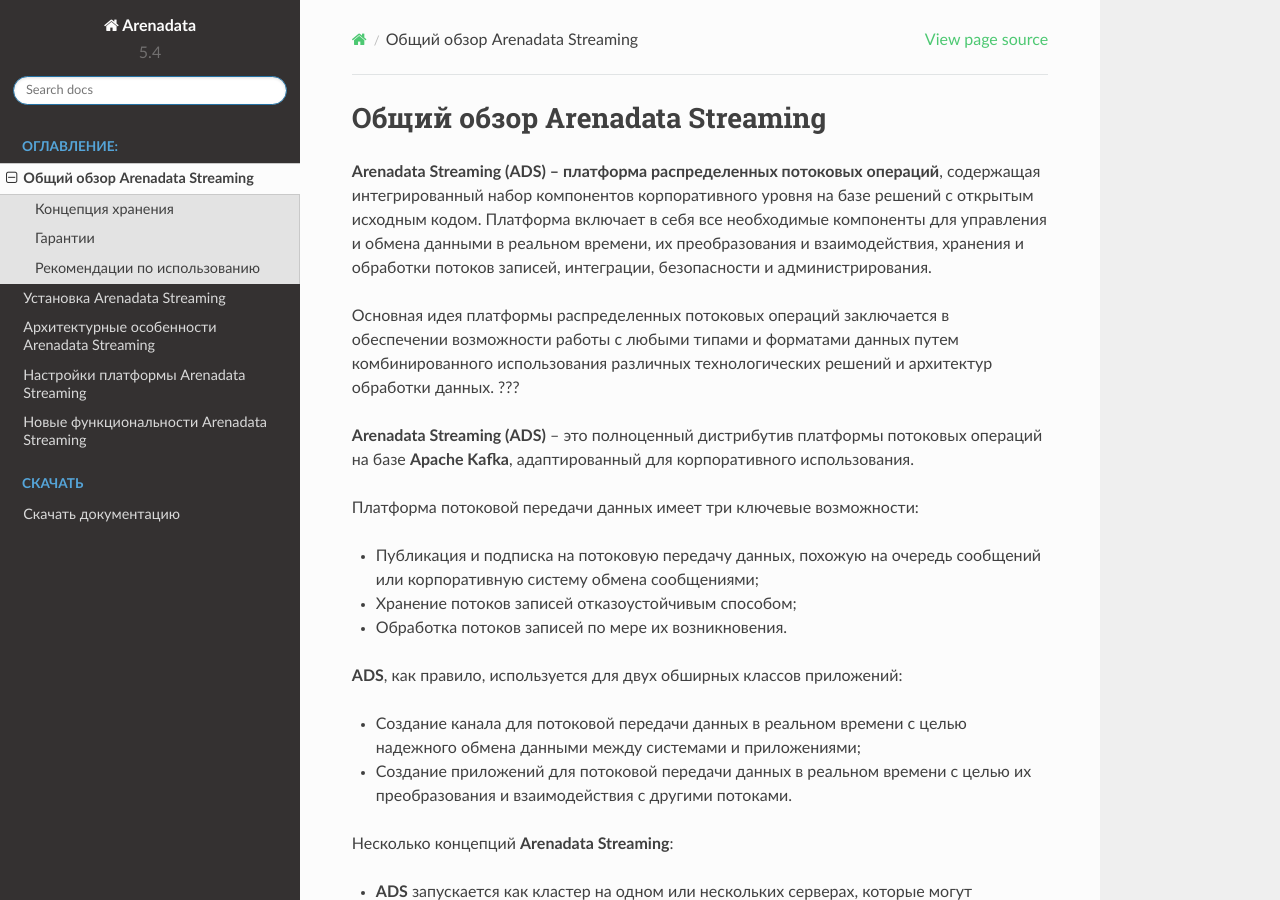
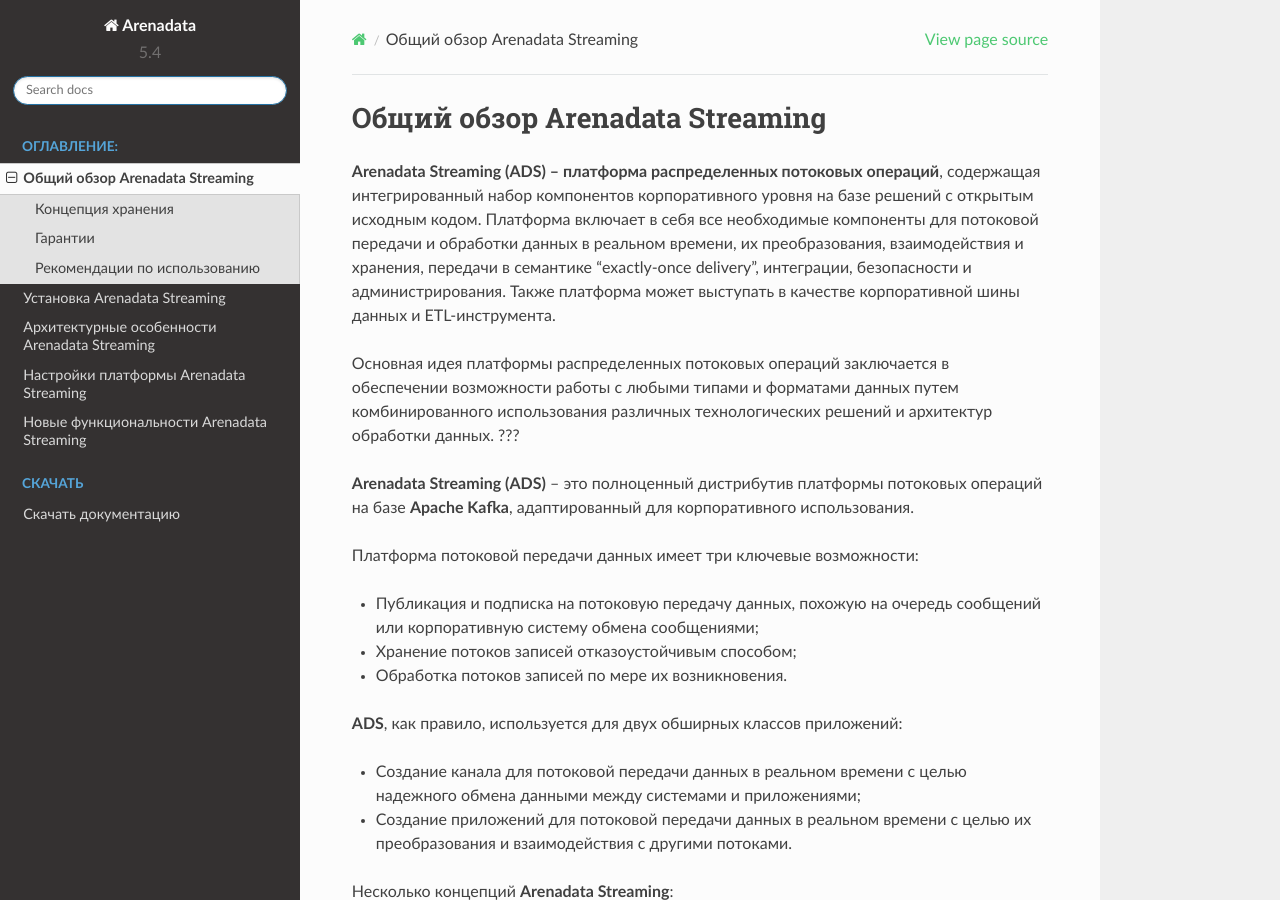
Before and after one commit to arenadata/docs_ads, a Sphinx documentation site: the page built from source/Intro/index.rst, in a window 1280 px wide and 900 px high. Built offline with Sphinx 7.4.7 and the Read the Docs theme 2.0.0, drawn with Linux system fonts in a browser that asks for light colours; pages that are not in the unit, such as notebooks, are missing from menus.

Commit message:
Update index.rst

```diff
--- a/source/Intro/index.rst
+++ b/source/Intro/index.rst
@@ -1,7 +1,7 @@
 Общий обзор Arenadata Streaming
 ================================
 
-**Arenadata Streaming (ADS) -- платформа распределенных потоковых операций**, содержащая интегрированный набор компонентов корпоративного уровня на базе решений с открытым исходным кодом. Платформа включает в себя все необходимые компоненты для управления и обмена данными в реальном времени, их преобразования и взаимодействия, хранения и обработки потоков записей, интеграции, безопасности и администрирования.
+**Arenadata Streaming (ADS) -- платформа распределенных потоковых операций**, содержащая интегрированный набор компонентов корпоративного уровня на базе решений с открытым исходным кодом. Платформа включает в себя все необходимые компоненты для потоковой передачи и обработки данных в реальном времени, их преобразования, взаимодействия и хранения, передачи в семантике "exactly-once delivery", интеграции, безопасности и администрирования. Также платформа может выступать в качестве корпоративной шины данных и ETL-инструмента.
 
 Основная идея платформы распределенных потоковых операций заключается в обеспечении возможности работы с любыми типами и форматами данных путем комбинированного использования различных технологических решений и архитектур обработки данных. ???
 
```
